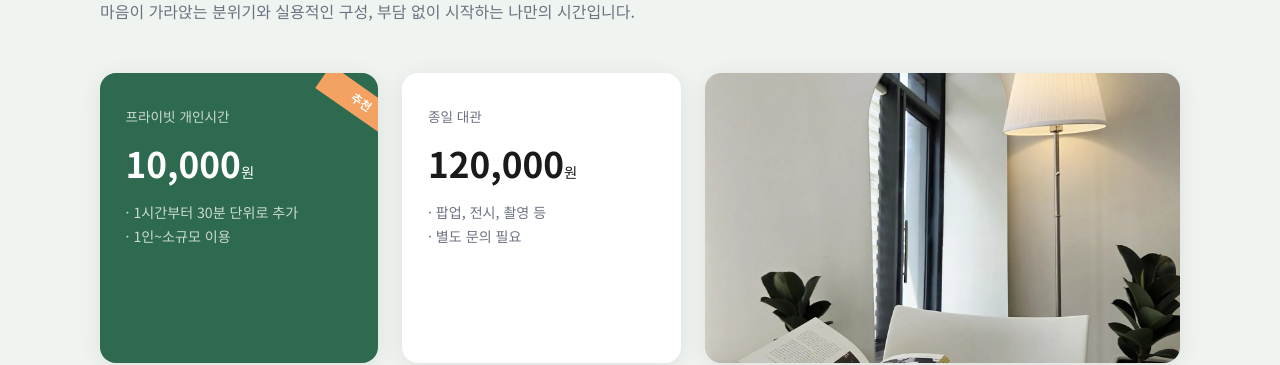
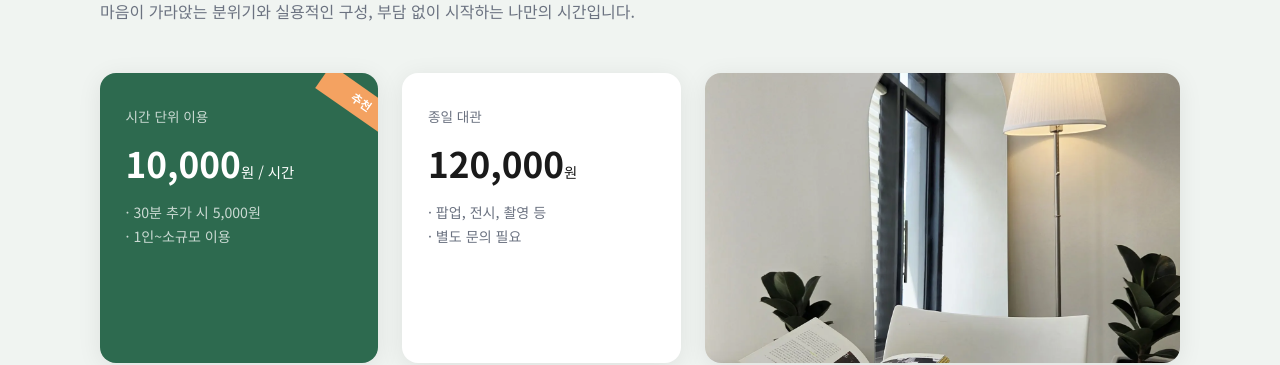
Before and after one commit to bareunspace/blog, a Jekyll site: the page built from index.html, in a window 1280 px wide and 900 px high, scrolled down 2151 px. Shown: the part 154-519 px from the top of the window. Built offline with Jekyll 4.4.1, drawn with Linux system fonts in a browser that asks for light colours.

Commit message:
비용카드

```diff
--- a/index.html
+++ b/index.html
@@ -328,9 +328,9 @@ script_version: 20260719-1
         <div class="pricing-cards">
           <a href="https://pcmap.place.naver.com/place/2041312316/ticket" target="_blank" rel="noopener noreferrer" class="price-card featured" data-cta="price_hourly" aria-label="시간 단위 이용 10,000원부터 예약하기">
             <span class="price-badge">추천</span>
-            <p class="price-label">프라이빗 개인시간</p>
-            <p class="price-amount">10,000<span class="price-unit">원</span></p>
-            <p class="price-desc"> · 1시간부터 30분 단위로 추가<br /> · 1인~소규모 이용</p>
+            <p class="price-label">시간 단위 이용</p>
+            <p class="price-amount">10,000<span class="price-unit">원 / 시간</span></p>
+            <p class="price-desc"> · 30분 추가 시 5,000원<br /> · 1인~소규모 이용</p>
           </a>
           <div class="price-card" data-cta="price_fullday">
             <p class="price-label">종일 대관</p>
```
